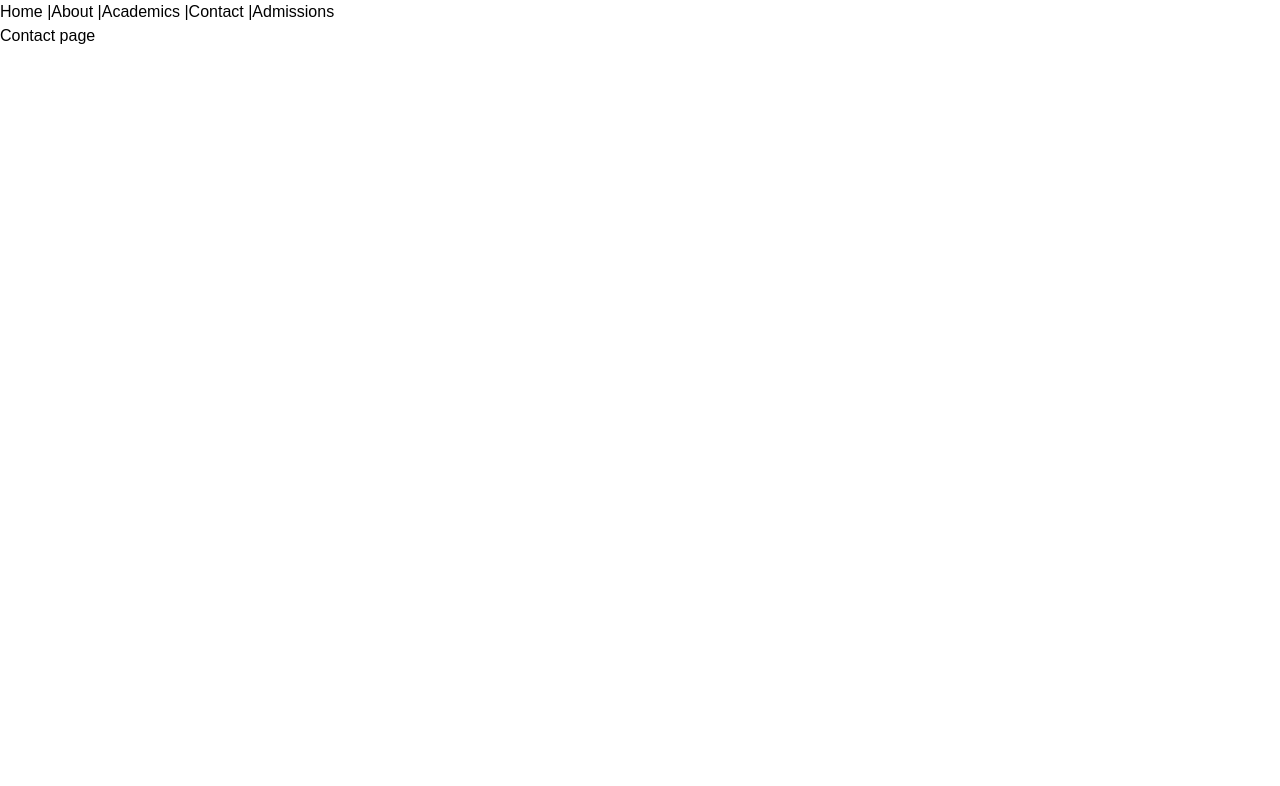
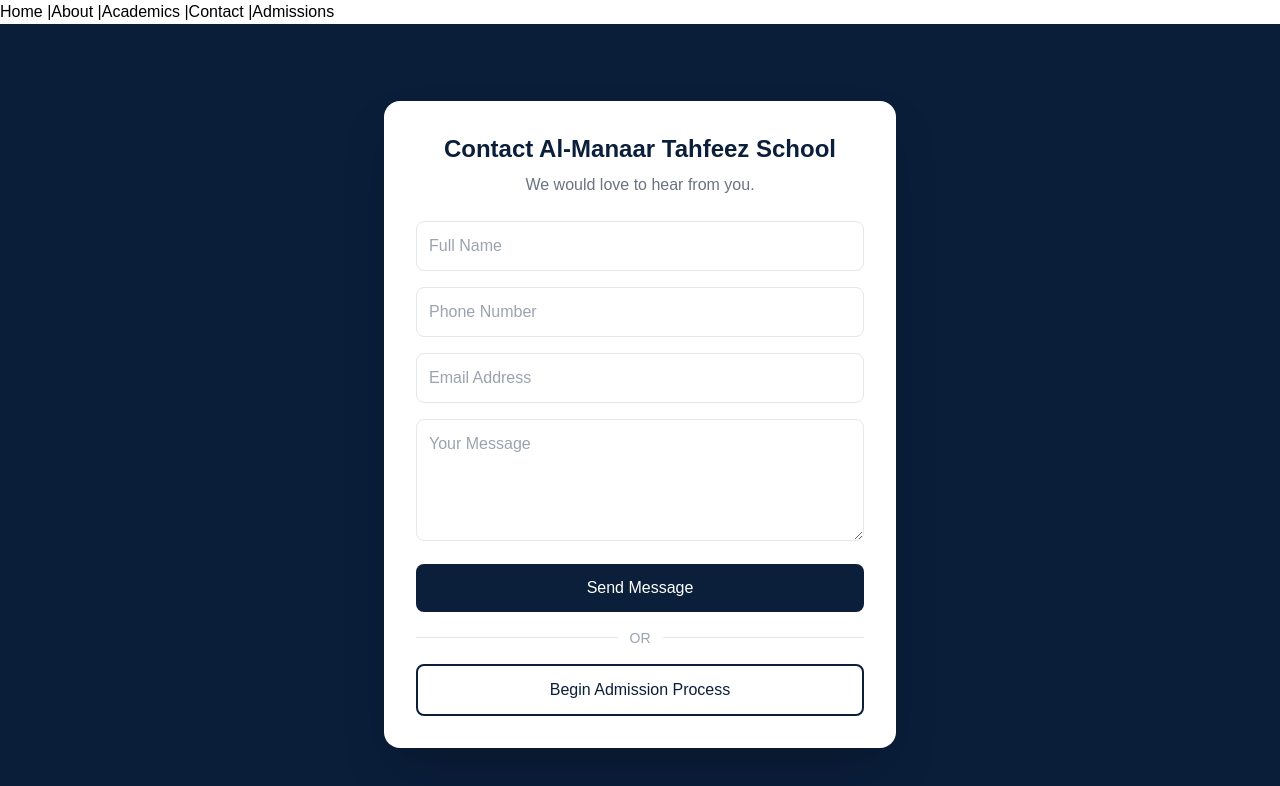
Before and after one commit to Motunmine21/al-manaar-islamic-school-portal, a React (Vite) app in the folder al-manaar-school-app/: page /contact in a window 1280 px wide. Shown: the top 786 px of the page. Built offline with nearby package versions, Linux system fonts and the light colour scheme.

Commit message:
Add firebase config and initialization (firebase.js) for firestore

```diff
--- /dev/null
+++ b/al-manaar-school-app/src/firebase/firebase.js
@@ -0,0 +1,21 @@
+// src/firebase/firebase.js
+import { initializeApp } from "firebase/app";
+import { getAnalytics } from "firebase/analytics";
+import { getFirestore } from "firebase/firestore";
+
+const firebaseConfig = {
+  apiKey: "AIzaSyDmxL3yMq6-lXLcp4mLagra_FyGq2EPRPk",
+  authDomain: "al-manaar-school.firebaseapp.com",
+  projectId: "al-manaar-school",
+  storageBucket: "al-manaar-school.firebasestorage.app",
+  messagingSenderId: "439906718415",
+  appId: "1:439906718415:web:8f061349541396109b9dba",
+  measurementId: "G-3EDH3KZP5R"
+};
+
+// Initialize Firebase
+const app = initializeApp(firebaseConfig);
+const analytics = getAnalytics(app);
+
+// Initialize Firestore
+export const db = getFirestore(app);
--- a/al-manaar-school-app/src/pages/Contact.jsx
+++ b/al-manaar-school-app/src/pages/Contact.jsx
@@ -1,6 +1,137 @@
-function Contact () {
-    return (
-        <h1>Contact page</h1>
-    );
+// src/pages/Contact.jsx
+import { useState } from "react";
+import { db } from "../firebase/firebase";
+import { collection, addDoc } from "firebase/firestore";
+import { Link } from "react-router-dom";
+import logo from "../assets/schoolLogo.png";
+
+export default function Contact() {
+  const [formData, setFormData] = useState({
+    name: "",
+    phone: "",
+    email: "",
+    message: "",
+  });
+
+  const [loading, setLoading] = useState(false);
+  const [success, setSuccess] = useState(false);
+
+  const handleChange = (e) => {
+    setFormData({ ...formData, [e.target.name]: e.target.value });
+  };
+
+  const handleSubmit = async (e) => {
+    e.preventDefault();
+    setLoading(true);
+
+    try {
+      await addDoc(collection(db, "enquiries"), {
+        ...formData,
+        createdAt: new Date(),
+      });
+      setSuccess(true);
+      setFormData({ name: "", phone: "", email: "", message: "" });
+    } catch (error) {
+      console.error("Error sending message:", error);
+    }
+
+    setLoading(false);
+  };
+
+  return (
+    <div
+      className="min-h-screen flex items-center justify-center p-6 relative"
+      style={{
+        backgroundColor: "#0B1F3A",
+        backgroundImage: `url(${logo})`,
+        backgroundRepeat: "no-repeat",
+        backgroundPosition: "center",
+        backgroundSize: "500px",
+      }}
+    >
+      {/* Dark overlay */}
+      <div className="absolute inset-0 bg-[#0B1F3A] opacity-90"></div>
+
+      <div className="relative bg-white shadow-2xl rounded-2xl p-8 w-full max-w-lg z-10">
+        <h2 className="text-2xl font-bold text-center text-[#0B1F3A] mb-2">
+          Contact Al-Manaar Tahfeez School
+        </h2>
+
+        <p className="text-center text-gray-500 mb-6">
+          We would love to hear from you.
+        </p>
+
+        <form onSubmit={handleSubmit} className="space-y-4">
+          <input
+            type="text"
+            name="name"
+            placeholder="Full Name"
+            value={formData.name}
+            onChange={handleChange}
+            required
+            className="w-full border rounded-lg p-3 focus:outline-none focus:ring-2 focus:ring-[#C8A951]"
+          />
+
+          <input
+            type="tel"
+            name="phone"
+            placeholder="Phone Number"
+            value={formData.phone}
+            onChange={handleChange}
+            required
+            className="w-full border rounded-lg p-3 focus:outline-none focus:ring-2 focus:ring-[#C8A951]"
+          />
+
+          <input
+            type="email"
+            name="email"
+            placeholder="Email Address"
+            value={formData.email}
+            onChange={handleChange}
+            required
+            className="w-full border rounded-lg p-3 focus:outline-none focus:ring-2 focus:ring-[#C8A951]"
+          />
+
+          <textarea
+            name="message"
+            placeholder="Your Message"
+            value={formData.message}
+            onChange={handleChange}
+            required
+            rows="4"
+            className="w-full border rounded-lg p-3 focus:outline-none focus:ring-2 focus:ring-[#C8A951]"
+          ></textarea>
+
+          <button
+            type="submit"
+            disabled={loading}
+            className="w-full bg-[#0B1F3A] text-white py-3 rounded-lg hover:bg-[#08172C] transition"
+          >
+            {loading ? "Sending..." : "Send Message"}
+          </button>
+
+          {success && (
+            <p className="text-green-600 text-center mt-3">
+              Message sent successfully!
+            </p>
+          )}
+
+          {/* Divider */}
+          <div className="flex items-center my-6">
+            <div className="flex-grow border-t"></div>
+            <span className="mx-3 text-gray-400 text-sm">OR</span>
+            <div className="flex-grow border-t"></div>
+          </div>
+
+          {/* Apply Button */}
+          <Link
+            to="/admissions"
+            className="block text-center w-full border-2 border-[#0B1F3A] text-[#0B1F3A] py-3 rounded-lg hover:bg-[#0B1F3A] hover:text-white transition"
+          >
+            Begin Admission Process
+          </Link>
+        </form>
+      </div>
+    </div>
+  );
 }
-export default Contact;
```
